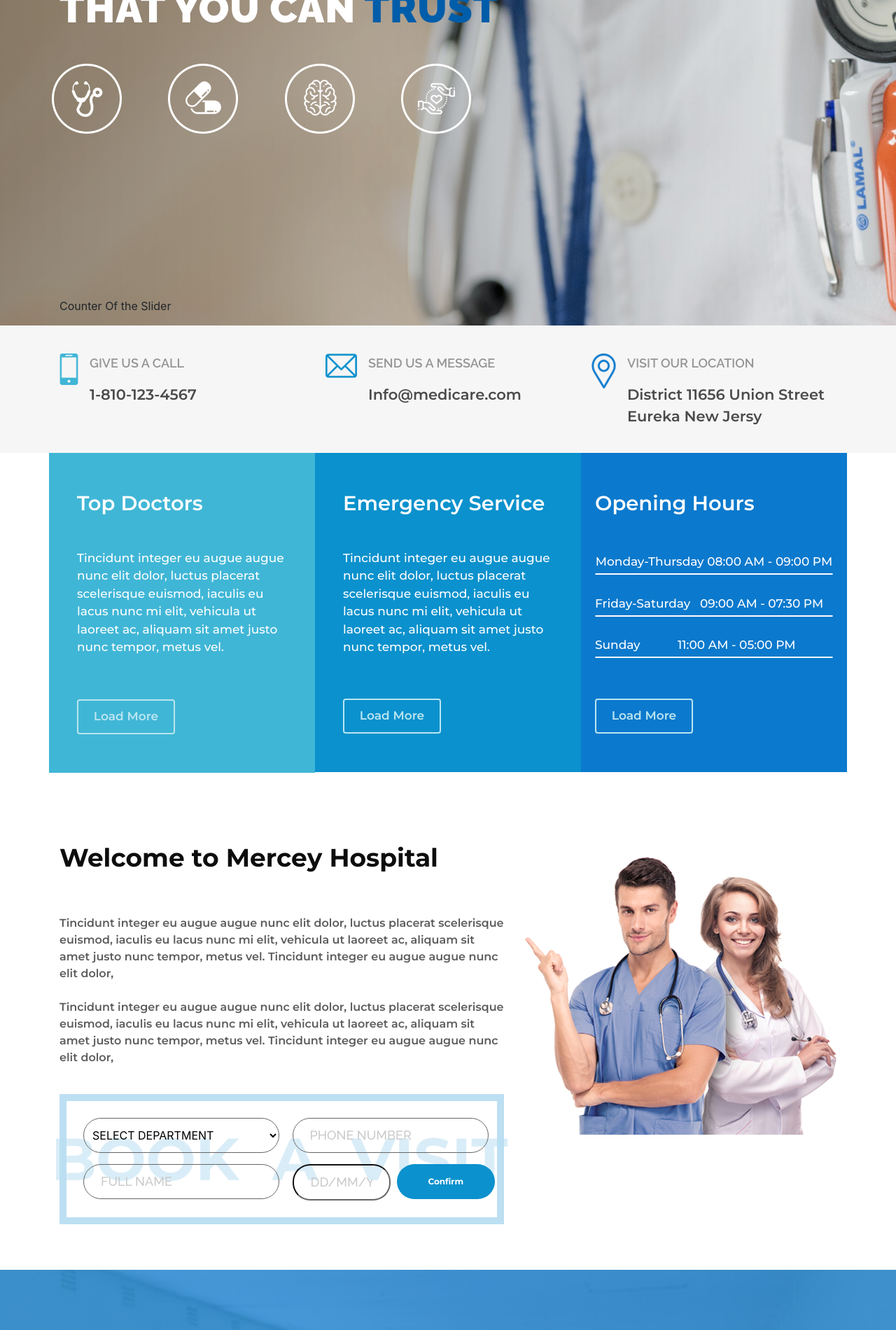
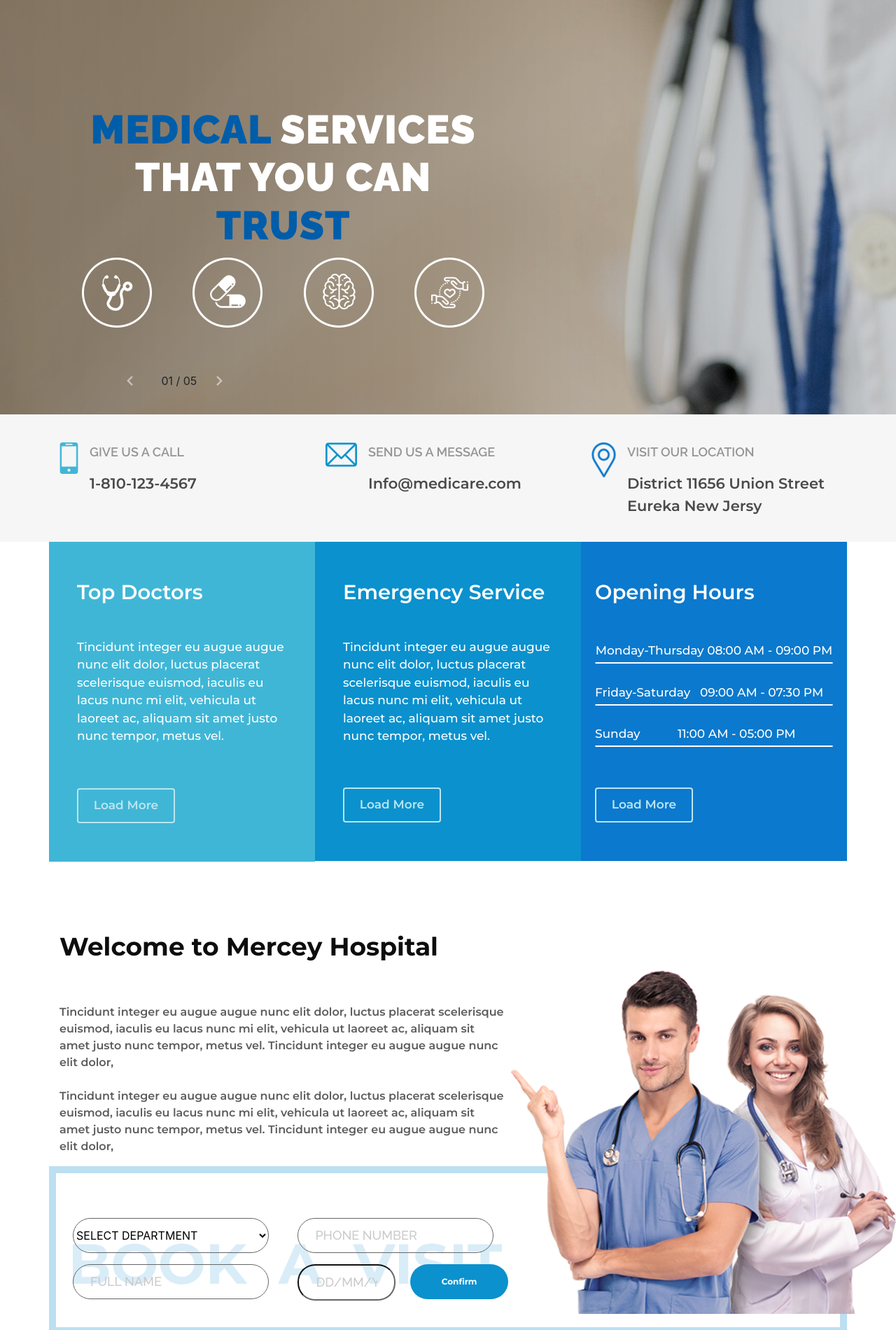
Before and after one commit to UsmanHaiderKhan/Medical-one, a plain HTML site: page Medical-One/index.html in a window 1280 px wide. Shown: the part 340-2240 px from the top of the page at 70% size. Drawn offline with Linux system fonts and the light colour scheme.

Commit message:
Update the Structer of the index file

```diff
--- a/Medical-One/index.html
+++ b/Medical-One/index.html
@@ -7,12 +7,11 @@
     <title>Medical Theme | One</title>
     <link href="fontawesome-free-5.6.1-web/css/all.min.css" rel="stylesheet" />
     <link href="https://fonts.googleapis.com/css?family=Montserrat:200,300,400,500,600,700,800,900|Raleway:200,300,400,500,600,700,800,900" rel="stylesheet">
-    <link href="Bootstrap 4/css/bootstrap.min.css" rel="stylesheet" />
+    <link href="Bootstrap 4/css/bootstrap.css" rel="stylesheet" />
     <link href="Bootstrap 4/css/animate.css" rel="stylesheet" />
     <link href="Bootstrap 4/css/styles.css" rel="stylesheet" />
 </head>
 <body>
-    <section id="home">
     <nav class="navbar navbar-expand-lg navbar-light fixed-top nav-color">
         <div class="container">
             <a class="navbar-brand" href="index.html">
@@ -24,10 +23,10 @@
             <div class="collapse navbar-collapse " id="navbarSupportedContent menu">
                 <ul class="navbar-nav ml-auto">
                     <li class="nav-item ">
-                            <a class="nav-link active scroll link-padding" href="#home">HOME</a>
+                        <a class="nav-link nav-active scroll link-padding" href="#home-age">HOME</a>
                     </li>
                     <li class="nav-item">
-                            <a class="nav-link scroll link-padding" href="#about-us">ABOUT</a>
+                        <a class="nav-link scroll link-padding" href="#con_detail">ABOUT</a>
                     </li>
                     <li class="nav-item">
                         <a class="nav-link scroll link-padding" href="#how_are">WORK</a>
@@ -42,11 +41,27 @@
             </div>
         </div>
     </nav>
-        <div class="container">
+    <section id="home-age">
+        <div id="demo" class="carousel slide" data-ride="carousel">
+            <div class="carousel-inner">
+                <div class="carousel-item active">
+                    <img src="Images/main-banner.png" class="" />
+                    <div class="over-effect"></div>
+                </div>
+                <div class="carousel-item">
+                    <img src="Images/main-banner.png" class="" />
+                    <div class="over-effect"></div>
+                </div>
+                <div class="carousel-item">
+                    <img src="Images/main-banner.png" class="" />
+                    <div class="over-effect"></div>
+                </div>
+            </div>
+            <div class="carousel-caption md-mt-5">
                 <div class="row">
-                <div class="col-md-7 mt-250">
+                    <div class="col-md-8">
                         <h2 class="position-relative medical-text">Medical <span class="text-white">Services That You Can </span>Trust</h2>
-                    <div class="row mt-40">
+                        <div class="row">
                             <div class="col-lg-3 col-md-4 col-sm-6 p-1">
                                 <img src="Images/Slider-Icons/sacto.png" />
                             </div>
@@ -60,8 +75,19 @@
                                 <img src="Images/Slider-Icons/chaker.png" />
                             </div>
                         </div>
-                    <p class="mt-230">Counter Of the Slider</p>
+                        <!--<div class="mt-180"></div>-->
                     </div>
+                </div>
+                <!---->
+            </div>
+            <p class="position-absolute count-setting">01 / 05</p>
+            <div class="position-relative b-50">
+                <a class="carousel-control-prev" href="#demo" data-slide="prev">
+                    <span class="carousel-control-prev-icon"><i class="fas fa-chevron-left"></i></span>
+                </a>
+                <a class="carousel-control-next" href="#demo" data-slide="next">
+                    <span class="carousel-control-next-icon"><i class="fas fa-chevron-right"></i></span>
+                </a>
             </div>
         </div>
     </section>
@@ -143,7 +169,7 @@
             </div>
         </div>
     </section>
-    <section class="mt-100">
+    <section id="welcome" class="mt-100">
         <div class="container">
             <div class="row">
                 <div class="col-md-7">
@@ -151,17 +177,22 @@
                     <p class="mt-60 mercey-desc-text">
                         Tincidunt integer eu augue augue nunc elit dolor, luctus placerat scelerisque euismod, iaculis eu lacus nunc mi elit, vehicula ut laoreet ac, aliquam sit amet justo nunc tempor, metus vel.
                         Tincidunt integer eu augue augue nunc elit dolor,
-
                         <br /><br />
                         Tincidunt integer eu augue augue nunc elit dolor, luctus placerat scelerisque euismod, iaculis eu lacus nunc mi elit, vehicula ut laoreet ac, aliquam sit amet justo nunc tempor, metus vel.
                         Tincidunt integer eu augue augue nunc elit dolor,
                     </p>
-                    <div class="mt-40">
+                </div>
+                <!--<div class="col-md-5"></div>-->
+                <div class="row position-relative">
+                    <div class="col-md-12">
                         <div class="border-style">
-                            <div class="row p-4 bg-visit">
-                                <div class="col-md-6 ">
+                            <div class="row mt-40 p-4">
+                                <div class="col-md-7">
+                                    <div class="bg-visit">
+                                        <div class="row ">
+                                            <div class="col-md-6">
                                                 <div class="form-group">
-                                        <select class="select-control p-2">
+                                                    <select class="select-control p-0">
                                                         <option value="value0">SELECT DEPARTMENT</option>
                                                         <option value="value1">HEART DEPARTMENT</option>
                                                         <option value="value2">NUERO DEPARTMENT</option>
@@ -175,14 +206,16 @@
                                                 </div>
                                             </div>
                                             <div class="col-md-6">
+                                                <div class="form-group">
                                                     <input type="text" placeholder="FULL NAME" class="form-control p-4" />
+                                                </div>
                                             </div>
                                             <div class="col-md-6 media-mt-20">
                                                 <div class="row">
-                                        <div class="col-6 col-sm-6">
+                                                    <div class="col-lg-6 col-sm-5">
                                                         <input type="text" class="input-control p-4" placeholder="DD/MM/YY" />
                                                     </div>
-                                        <div class="col-6 col-sm-6">
+                                                    <div class="col-lg-6 col-sm-5">
                                                         <button class="btn btn-confirm">Confirm</button>
                                                     </div>
                                                 </div>
@@ -191,8 +224,11 @@
                                     </div>
                                 </div>
                             </div>
-                <div class="col-md-5">
-                    <img src="Images/doctors.png" class="w-100 mt-20" />
+                        </div>
+                    </div>
+                </div>
+                <div style="position: absolute;left: 57%;margin-top: 4.3%">
+                    <img src="Images/doctors.png" class="img-fluid" />
                 </div>
             </div>
         </div>
@@ -201,8 +237,8 @@
         <div class="container">
             <div class="row text-center">
                 <div class="col-md-10 offset-md-1">
-                    <p class="sub-text">Healing Hands and Caring Hearts </p>
-                    <h2 class="main-text mt-34">Because Your Life Matter</h2>
+                    <p class="sub-text media-mt-50">Healing Hands and Caring Hearts </p>
+                    <h2 class="main-text mt-34 text-shads">Because Your Life Matter</h2>
                     <p class="main-desc mt-40">
                         Tincidunt integer eu augue augue nunc elit dolor, luctus placerat scelerisque euismod, iaculis eu lacus nunc mi elit, vehicula ut laoreet ac, aliquam sit amet justo nunc tempor, metus vel.
                     </p>
@@ -543,7 +579,7 @@
     <footer class="page-footer font-small bg">
         <!-- Copyright -->
         <div class="footer-copyright bg-footer text-white text-center py-3">
-            &copy; 2019 All right reserved. Created with BizinaBox
+            &copy; 2019 All right reserved. Created with Bizinabox
         </div>
         <!-- Copyright -->
     </footer>
```
Lines whose indentation alone changed are shown as unchanged.
